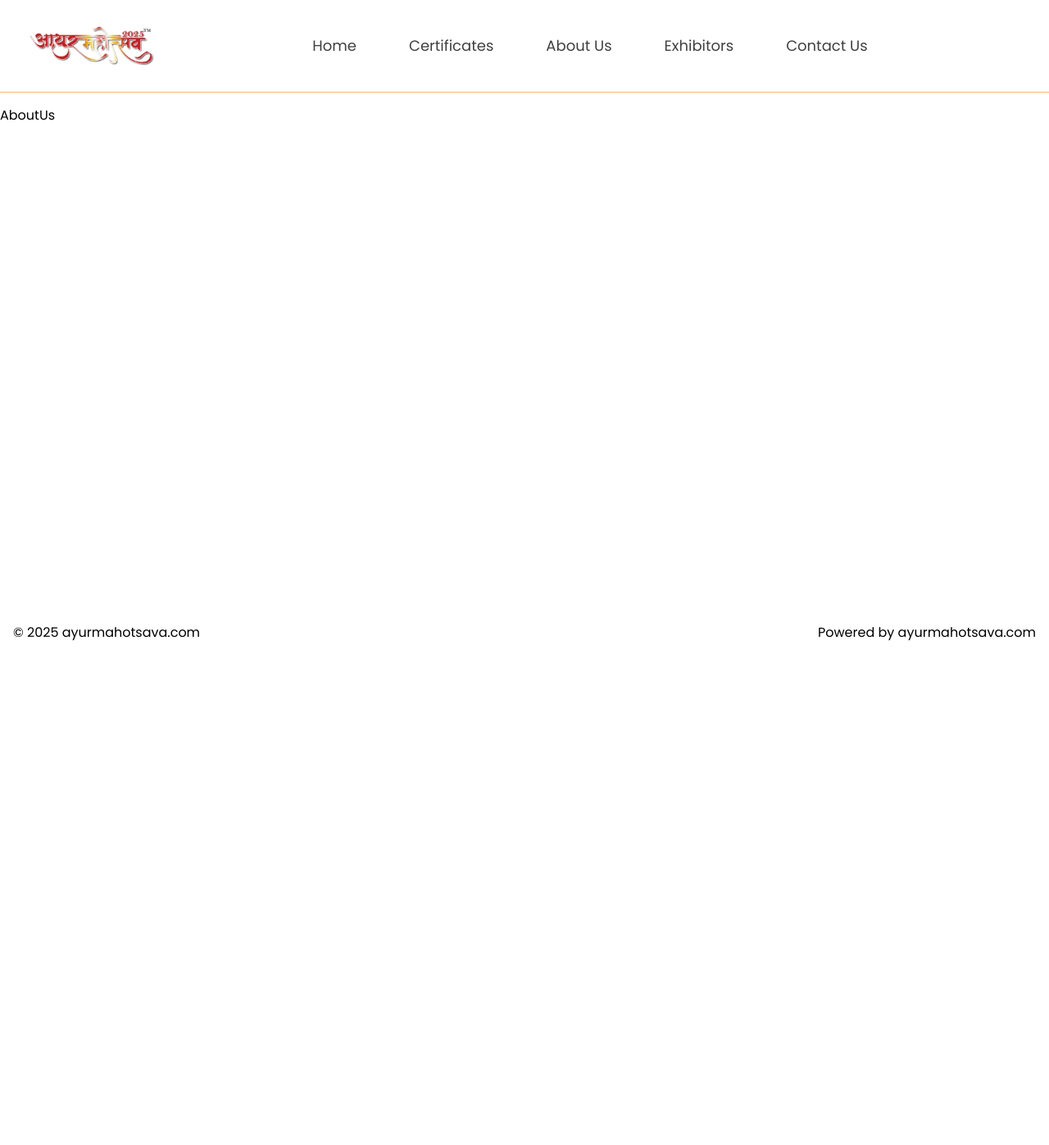
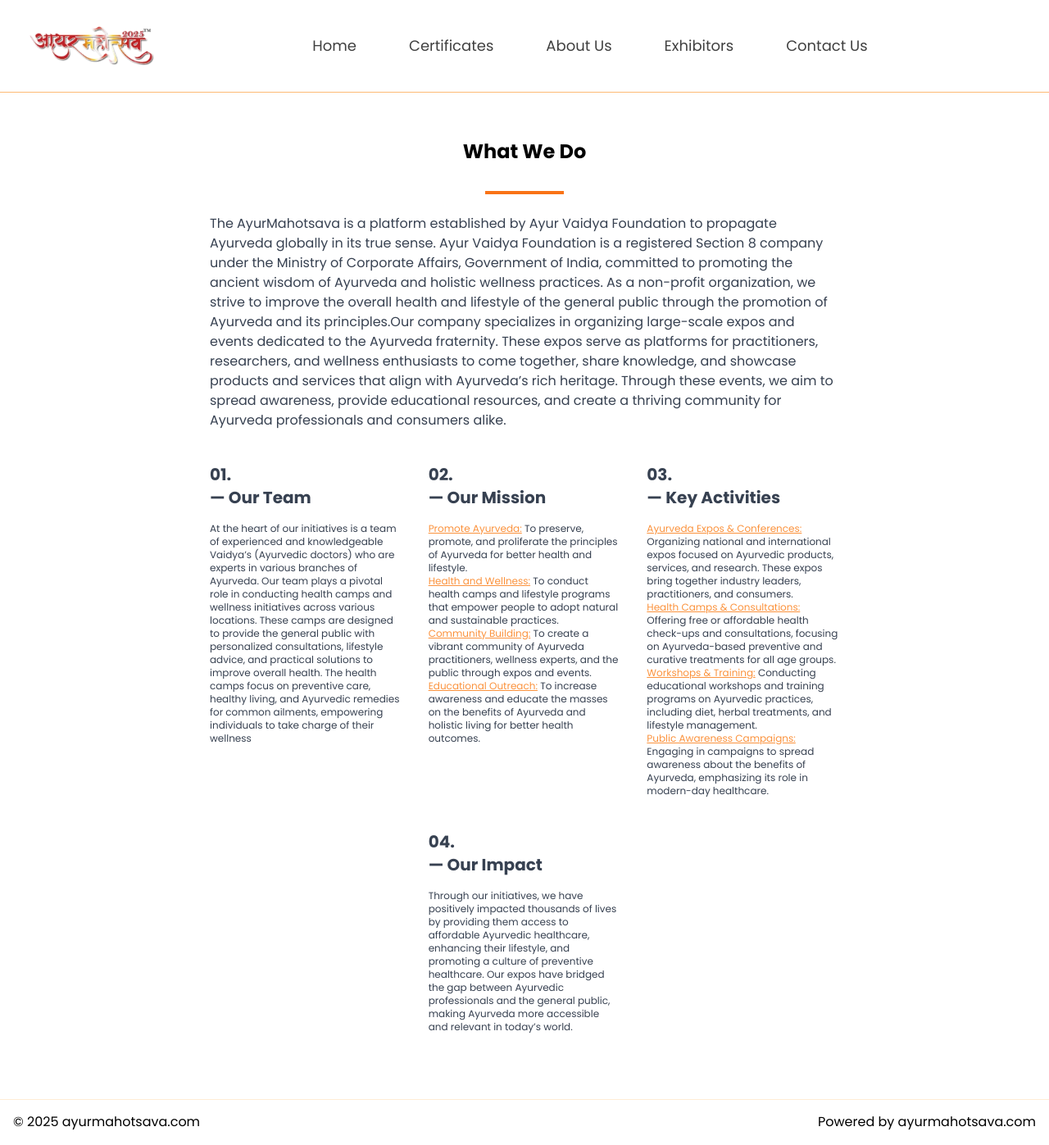
Before and after one commit to loremdev2/Ayurmahotsava-freelancing-UI, a Next.js app: page /who-we-are in a window 1280 px wide. Shown: the whole page at 82% size. Before the commit the page ends 800 px from the top, so only its background shows below. Built offline with nearby package versions, Linux system fonts and the light colour scheme.

Commit message:
Add About Us and Certificates pages with layout integration

```diff
--- /dev/null
+++ b/app/components/AboutUs/AboutUsPage.tsx
@@ -0,0 +1,72 @@
+import React from 'react';
+
+const AboutUsPage: React.FC = () => {
+    return (
+        <div className="flex items-center justify-center mt-10 px-4">
+            <div className="text-center w-full max-w-3xl mx-auto">
+                <p className="text-2xl font-bold mb-8">What We Do</p>
+                <div className="mt-2 h-1 w-24 bg-orange-500 mx-auto"></div>
+                <div className="mt-6 text-gray-700 text-left font-thin">
+                    <p>
+                        <strong>
+                            The AyurMahotsava is a platform established by Ayur Vaidya Foundation to propagate Ayurveda globally in its true sense. Ayur Vaidya Foundation is a registered Section 8 company under the Ministry of Corporate Affairs, Government of India, committed to promoting the ancient wisdom of Ayurveda and holistic wellness practices. As a non-profit organization, we strive to improve the overall health and lifestyle of the general public through the promotion of Ayurveda and its principles.Our company specializes in organizing large-scale expos and events dedicated to the Ayurveda fraternity. These expos serve as platforms for practitioners, researchers, and wellness enthusiasts to come together, share knowledge, and showcase products and services that align with Ayurveda’s rich heritage. Through these events, we aim to spread awareness, provide educational resources, and create a thriving community for Ayurveda professionals and consumers alike.
+                        </strong>
+                    </p>
+                </div>
+                <div className="mt-10 grid grid-cols-1 md:grid-cols-3 gap-8 text-gray-700 text-left font-thin">
+                    <div>
+                        <h3 className="text-xl font-bold mb-4">01. <br></br>— Our Team</h3>
+                        <p className='text-xs font-normal'>
+                            At the heart of our initiatives is a team of experienced and knowledgeable Vaidya’s (Ayurvedic doctors) who are experts in various branches of Ayurveda. Our team plays a pivotal role in conducting health camps and wellness initiatives across various locations. These camps are designed to provide the general public with personalized consultations, lifestyle advice, and practical solutions to improve overall health. The health camps focus on preventive care, healthy living, and Ayurvedic remedies for common ailments, empowering individuals to take charge of their wellness
+                        </p>
+                    </div>
+                    <div>
+                        <h3 className="text-xl font-bold mb-4">02.<br></br> — Our Mission</h3>
+                        <p className='text-xs font-normal'>
+                            <span className="underline text-orange-400">Promote Ayurveda:</span> To preserve, promote, and proliferate the principles of Ayurveda for better health and lifestyle.
+                        </p>
+
+                        <p className='text-xs font-normal'>
+                            <span className="underline text-orange-400">Health and Wellness:</span> To conduct health camps and lifestyle programs that empower people to adopt natural and sustainable practices.
+                        </p>
+                        <p className='text-xs font-normal'>
+                            <span className="underline text-orange-400">Community Building:</span>  To create a vibrant community of Ayurveda practitioners, wellness experts, and the public through expos and events.
+                        </p>
+                        <p className='text-xs font-normal'>
+                            <span className="underline text-orange-400">Educational Outreach:</span> To increase awareness and educate the masses on the benefits of Ayurveda and holistic living for better health outcomes.
+                        </p>
+                    </div>
+                    <div>
+                        <h3 className="text-xl font-bold mb-4">03.<br></br> — Key Activities</h3>
+                        <p className='text-xs font-normal'>
+                            <span className="underline text-orange-400">Ayurveda Expos & Conferences:</span>  Organizing national and international expos focused on Ayurvedic products, services, and research. These expos bring together industry leaders, practitioners, and consumers.
+                        </p>
+                        <p className='text-xs font-normal'>
+                            <span className="underline text-orange-400">Health Camps & Consultations:</span>  Offering free or affordable health check-ups and consultations, focusing on Ayurveda-based preventive and curative treatments for all age groups.
+                        </p>
+                        <p className='text-xs font-normal'>
+                            <span className="underline text-orange-400">Workshops & Training:</span>  Conducting educational workshops and training programs on Ayurvedic practices, including diet, herbal treatments, and lifestyle management.
+                        </p>
+                        <p className='text-xs font-normal'>
+                            <span className="underline text-orange-400">Public Awareness Campaigns:</span> Engaging in campaigns to spread awareness about the benefits of Ayurveda, emphasizing its role in modern-day healthcare.
+                        </p>
+                    </div>
+                </div>
+
+                <div className="mt-10 grid grid-cols-1 md:grid-cols-3 gap-8 text-gray-700 text-left font-thin mb-20">
+                    <div></div> {/* Empty column */}
+                    <div >
+                        <h3 className="text-xl font-bold mb-4">04. <br></br>— Our Impact</h3>
+                        <p className='text-xs font-normal'>
+                            Through our initiatives, we have positively impacted thousands of lives by providing them access to affordable Ayurvedic healthcare, enhancing their lifestyle, and promoting a culture of preventive healthcare. Our expos have bridged the gap between Ayurvedic professionals and the general public, making Ayurveda more accessible and relevant in today’s world.
+                        </p>
+                    </div>
+                    <div></div> {/* Empty column */}
+                </div>
+
+            </div>
+        </div>
+    );
+};
+
+export default AboutUsPage;
--- /dev/null
+++ b/app/components/Certificates/CertificatesPage.tsx
@@ -0,0 +1,14 @@
+import React from 'react';
+
+const CertificatesPage: React.FC = () => {
+    return (
+        <div className="flex items-center justify-center mt-10">
+            <div className="text-center">
+                <p className="text-2xl font-bold mb-8">COMING SOON</p>
+                <div className="mt-2 h-1 w-24 bg-orange-500 mx-auto"></div>
+            </div>
+        </div>
+    );
+};
+
+export default CertificatesPage;
--- a/app/layout.tsx
+++ b/app/layout.tsx
@@ -20,6 +20,7 @@
         {/* Thin orange line below Navbar */}
         <div className="h-[0.5px] bg-orange-300 mb-4"></div>
         <main className="flex-grow">{children}</main>
+        <div className="h-[0.5px] bg-orange-100"></div>
         <Footer />
       </body>
     </html>
--- a/app/what-we-do/page.tsx
+++ b/app/what-we-do/page.tsx
@@ -1,5 +1,9 @@
+import CertificatesPage from "../components/Certificates/CertificatesPage";
+
 const Certificates = () => {
-    return <h1>Certificates</h1>;
+    return (
+        <CertificatesPage />
+    )
 };
 
 export default Certificates;
--- a/app/who-we-are/page.tsx
+++ b/app/who-we-are/page.tsx
@@ -1,5 +1,9 @@
+import AboutUsPage from "../components/AboutUs/AboutUsPage";
+
 const AboutUs = () => {
-    return <h1>AboutUs</h1>;
+    return (
+        <AboutUsPage />
+    )
 };
 
 export default AboutUs;
```
